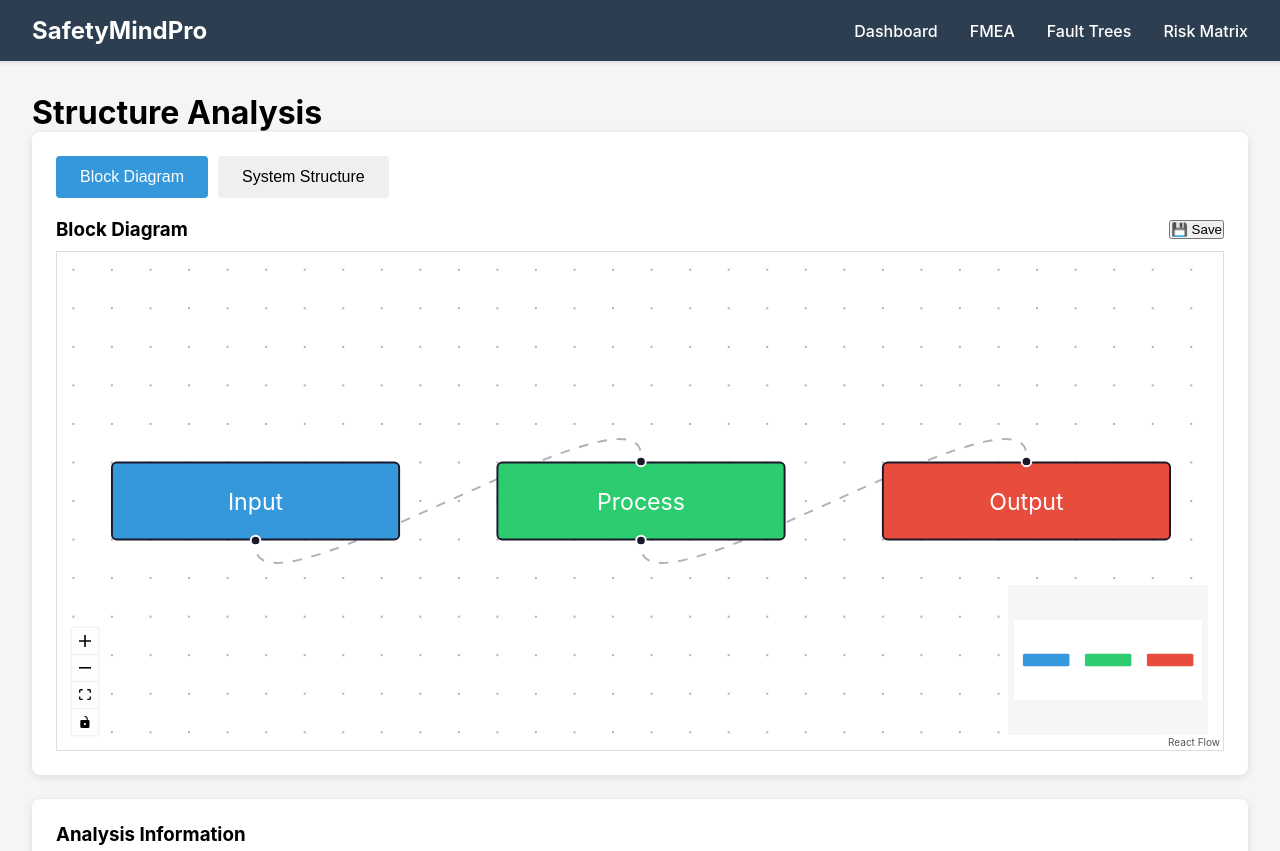
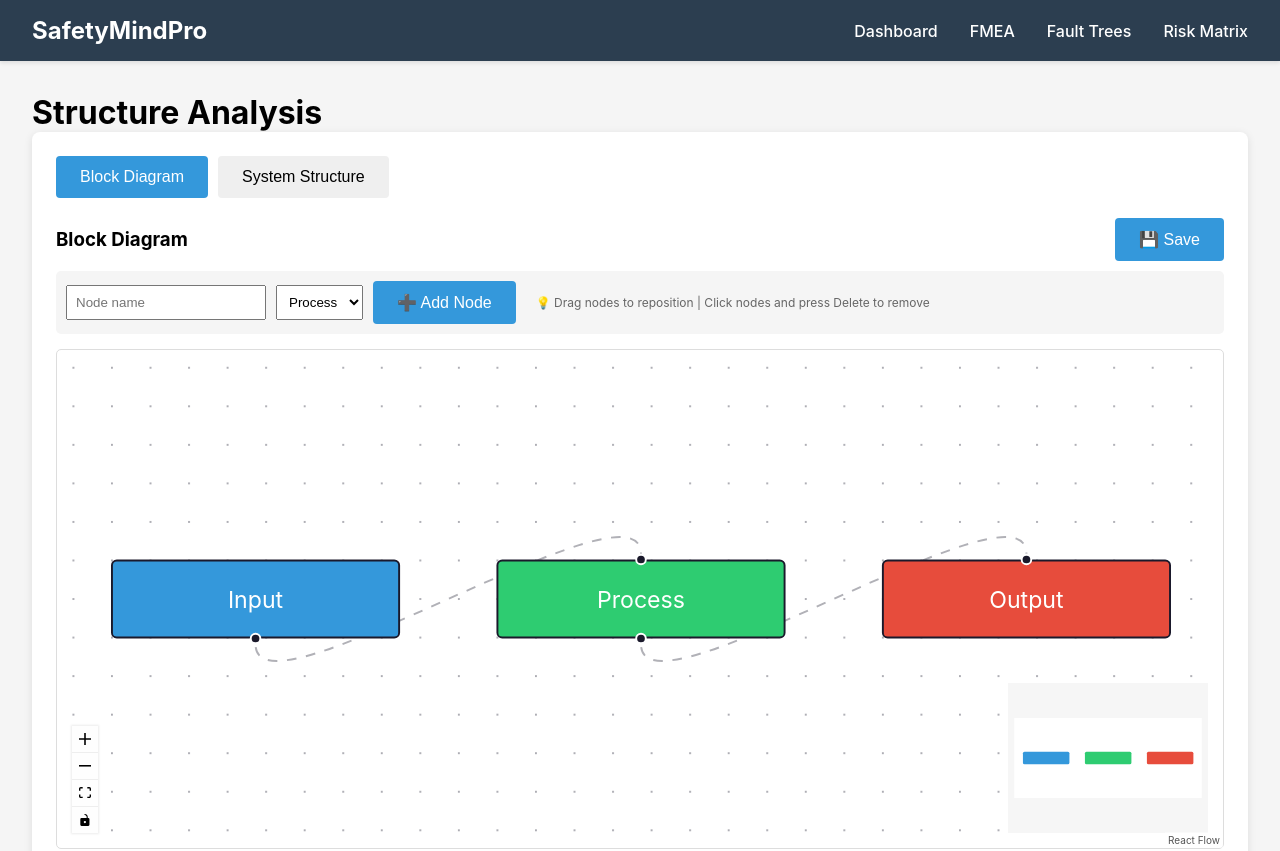
Before and after one commit to jinopattery/safetymindpro, a React (Create React App) app in the folder frontend/: page /structure/1 in a window 1280 px wide. Shown: the top 851 px of the page. Built offline with nearby package versions, Linux system fonts and the light colour scheme; no server answers.

Commit message:
Update BlockDiagram.js to add interactive node creation and editing features.

```diff
--- a/frontend/src/components/BlockDiagram.js
+++ b/frontend/src/components/BlockDiagram.js
@@ -1,4 +1,4 @@
-import React, { useState, useEffect } from 'react';
+import React, { useState, useEffect, useCallback } from 'react';
 import axios from 'axios';
 import { ReactFlow, MiniMap, Controls, Background, useNodesState, useEdgesState, addEdge } from '@xyflow/react';
 import '@xyflow/react/dist/style.css';
@@ -8,6 +8,8 @@ function BlockDiagram({ analysisId }) {
     const [edges, setEdges, onEdgesChange] = useEdgesState([]);
     const [saving, setSaving] = useState(false);
     const [saveMessage, setSaveMessage] = useState('');
+    const [nodeName, setNodeName] = useState('');
+    const [nodeType, setNodeType] = useState('default');
 
     useEffect(() => { loadDiagram(); }, [analysisId]);
 
@@ -35,13 +37,59 @@ function BlockDiagram({ analysisId }) {
         ]);
     };
 
+    const addNode = () => {
+        if (!nodeName.trim()) {
+            alert('Please enter a node name');
+            return;
+        }
+
+        const newNode = {
+            id: `node-${Date.now()}`,
+            type: nodeType,
+            data: { label: nodeName },
+            position: { x: Math.random() * 400, y: Math.random() * 300 },
+            style: {
+                background: nodeType === 'input' ? '#3498db' : nodeType === 'output' ? '#e74c3c' : '#2ecc71',
+                color: 'white',
+                padding: '12px',
+                borderRadius: '5px'
+            }
+        };
+
+        setNodes((nds) => nds.concat(newNode));
+        setNodeName('');
+    };
+
+    const onConnect = useCallback((params) => setEdges((eds) => addEdge(params, eds)), [setEdges]);
+
+    const onNodesDelete = useCallback(
+        (deleted) => {
+            setEdges(
+                deleted.reduce((acc, node) => {
+                    const incomers = acc.filter((e) => e.target === node.id);
+                    const outgoers = acc.filter((e) => e.source === node.id);
+                    const connectedEdges = incomers.concat(outgoers).map((edge) => edge.id);
+
+                    return acc.filter((e) => !connectedEdges.includes(e.id));
+                }, edges)
+            );
+        },
+        [edges, setEdges]
+    );
+
     const saveDiagram = async () => {
         setSaving(true);
         try {
-            await axios.post('/api/v1/diagrams/save', { analysis_id: parseInt(analysisId), diagram_type: 'block', name: 'Block Diagram', nodes, edges });
+            await axios.post('/api/v1/diagrams/save', {
+                analysis_id: parseInt(analysisId),
+                diagram_type: 'block',
+                name: 'Block Diagram',
+                nodes,
+                edges
+            });
             setSaveMessage('✓ Saved!');
         } catch (error) {
-            setSaveMessage('✗ Error');
+            setSaveMessage('✗ Error saving');
         } finally {
             setSaving(false);
             setTimeout(() => setSaveMessage(''), 3000);
@@ -50,15 +98,48 @@ function BlockDiagram({ analysisId }) {
 
     return (
         <div>
-            <div style={{ marginBottom: '10px', display: 'flex', justifyContent: 'space-between' }}>
+            <div style={{ marginBottom: '10px', display: 'flex', justifyContent: 'space-between', alignItems: 'center' }}>
                 <h3>Block Diagram</h3>
                 <div>
                     <span style={{ color: saveMessage.includes('✓') ? 'green' : 'red', marginRight: '10px' }}>{saveMessage}</span>
-                    <button onClick={saveDiagram} disabled={saving}>{saving ? 'Saving...' : '💾 Save'}</button>
+                    <button onClick={saveDiagram} disabled={saving} className="btn btn-primary">
+                        {saving ? 'Saving...' : '💾 Save'}
+                    </button>
                 </div>
             </div>
-            <div style={{ height: '500px', border: '1px solid #ddd' }}>
-                <ReactFlow nodes={nodes} edges={edges} onNodesChange={onNodesChange} onEdgesChange={onEdgesChange} onConnect={(params) => setEdges((eds) => addEdge(params, eds))} fitView>
+
+            <div style={{ marginBottom: '15px', padding: '10px', background: '#f5f5f5', borderRadius: '5px' }}>
+                <div style={{ display: 'flex', gap: '10px', alignItems: 'center' }}>
+                    <input
+                        type="text"
+                        placeholder="Node name"
+                        value={nodeName}
+                        onChange={(e) => setNodeName(e.target.value)}
+                        onKeyPress={(e) => e.key === 'Enter' && addNode()}
+                        style={{ padding: '8px', flex: 1, maxWidth: '200px' }}
+                    />
+                    <select value={nodeType} onChange={(e) => setNodeType(e.target.value)} style={{ padding: '8px' }}>
+                        <option value="input">Input</option>
+                        <option value="default">Process</option>
+                        <option value="output">Output</option>
+                    </select>
+                    <button onClick={addNode} className="btn btn-primary">➕ Add Node</button>
+                    <span style={{ fontSize: '12px', color: '#666', marginLeft: '10px' }}>
+                        💡 Drag nodes to reposition | Click nodes and press Delete to remove
+                    </span>
+                </div>
+            </div>
+
+            <div style={{ height: '500px', border: '1px solid #ddd', borderRadius: '5px' }}>
+                <ReactFlow
+                    nodes={nodes}
+                    edges={edges}
+                    onNodesChange={onNodesChange}
+                    onEdgesChange={onEdgesChange}
+                    onConnect={onConnect}
+                    onNodesDelete={onNodesDelete}
+                    fitView
+                >
                     <Controls />
                     <MiniMap />
                     <Background />
```
